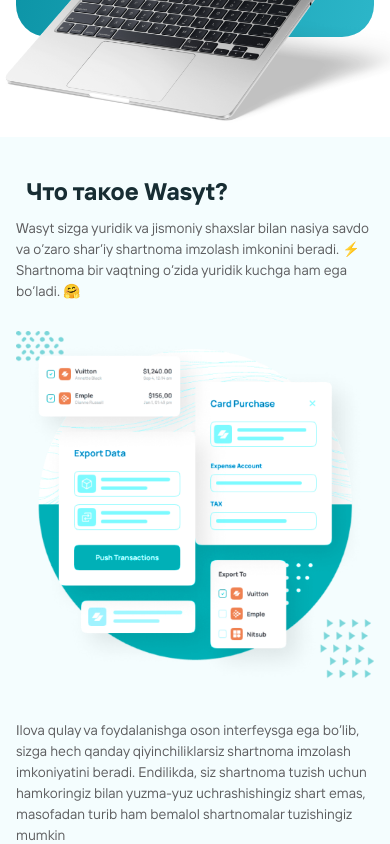
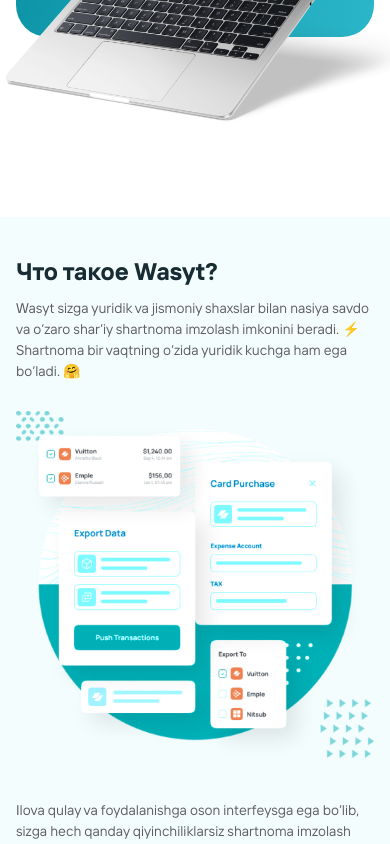
Before and after one commit to VueMid/Wasyt, a Vue app: page / in a window 390 px wide. Shown: the part 700-1544 px from the top of the page. Built offline with nearby package versions, Linux system fonts and the light colour scheme.

Commit message:
feat:Adaptive version was added to Hero section as well (12.02.2023/16:51)

```diff
--- a/src/pages/HomePage/HomeSections/WasytSection.vue
+++ b/src/pages/HomePage/HomeSections/WasytSection.vue
@@ -1,10 +1,13 @@
 <template>
-  <section class="wasyt bg-[#F4FDFE] mt-[100px] dark:bg-tailwind-dark">
+  <section
+    class="wasyt bg-[#F4FDFE] mt-[180px] md:mt-[100px] dark:bg-tailwind-dark"
+  >
     <div
       class="containe wasyt__container lg:flex lg:flex-row lg:justify-between lg:items-center lg:py-10"
     >
+      <div class="flex flex-col justify-center items-start">
         <h3
-        class="wasyt__title md:hidden mr-auto ml-[10px] text-[24px] mb-3 text-dark-cyan font-bold leading-[120%] lg:text-[30px] dark:text-white"
+          class="wasyt__title mr-auto md:hidden text-[24px] mb-3 text-dark-cyan font-bold leading-[120%] lg:text-[30px] dark:text-white"
         >
           Что такое Wasyt?
         </h3>
@@ -15,6 +18,8 @@
           shar’iy shartnoma imzolash imkonini beradi. ⚡ ️Shartnoma bir vaqtning
           o’zida yuridik kuchga ham ega bo’ladi. 🤗
         </p>
+      </div>
+
       <img
         class="wasyt__image mb-10 md:mb-0 lg:w-[440px]"
         src="@/assets/images/card.png"
```
Lines whose indentation alone changed are shown as unchanged.
